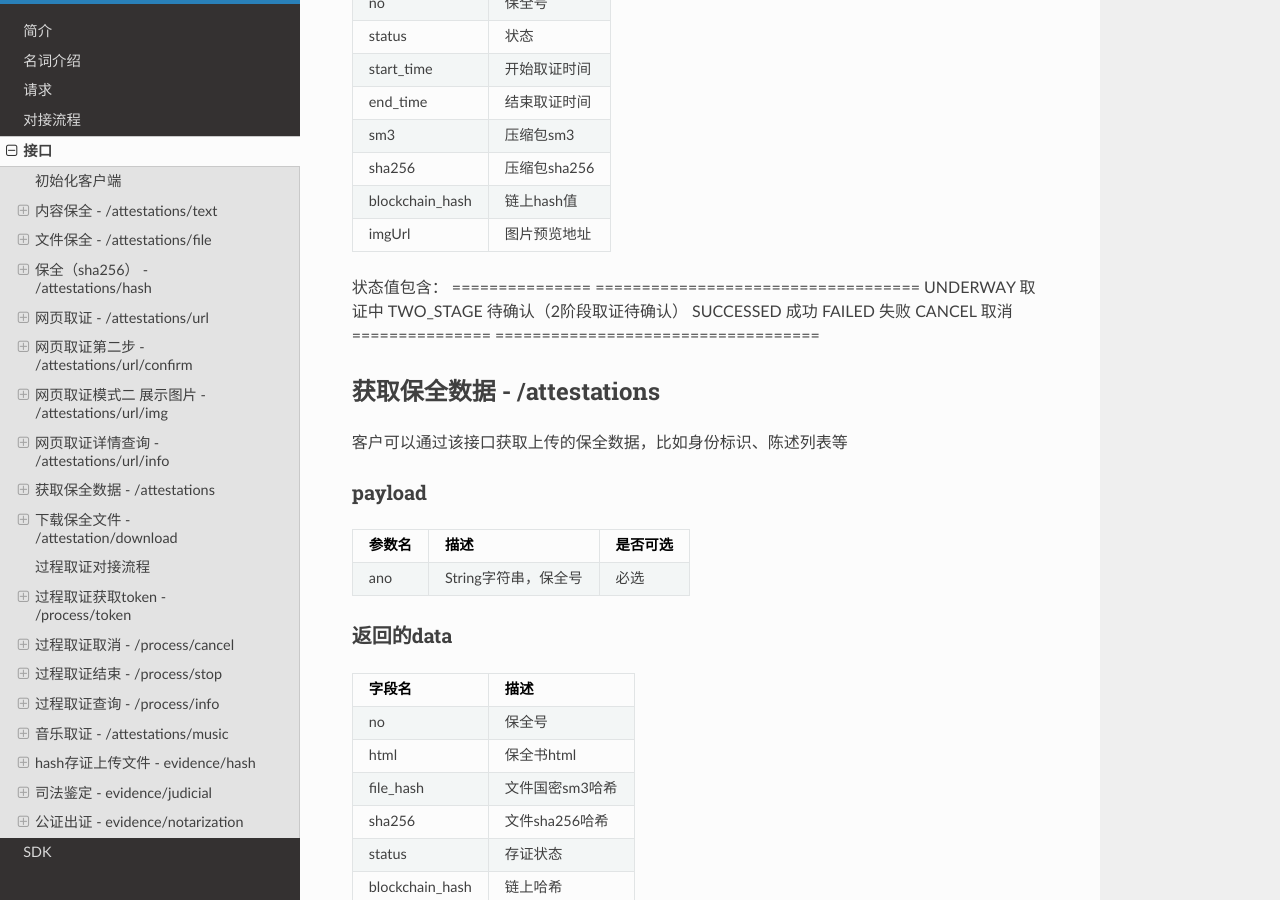
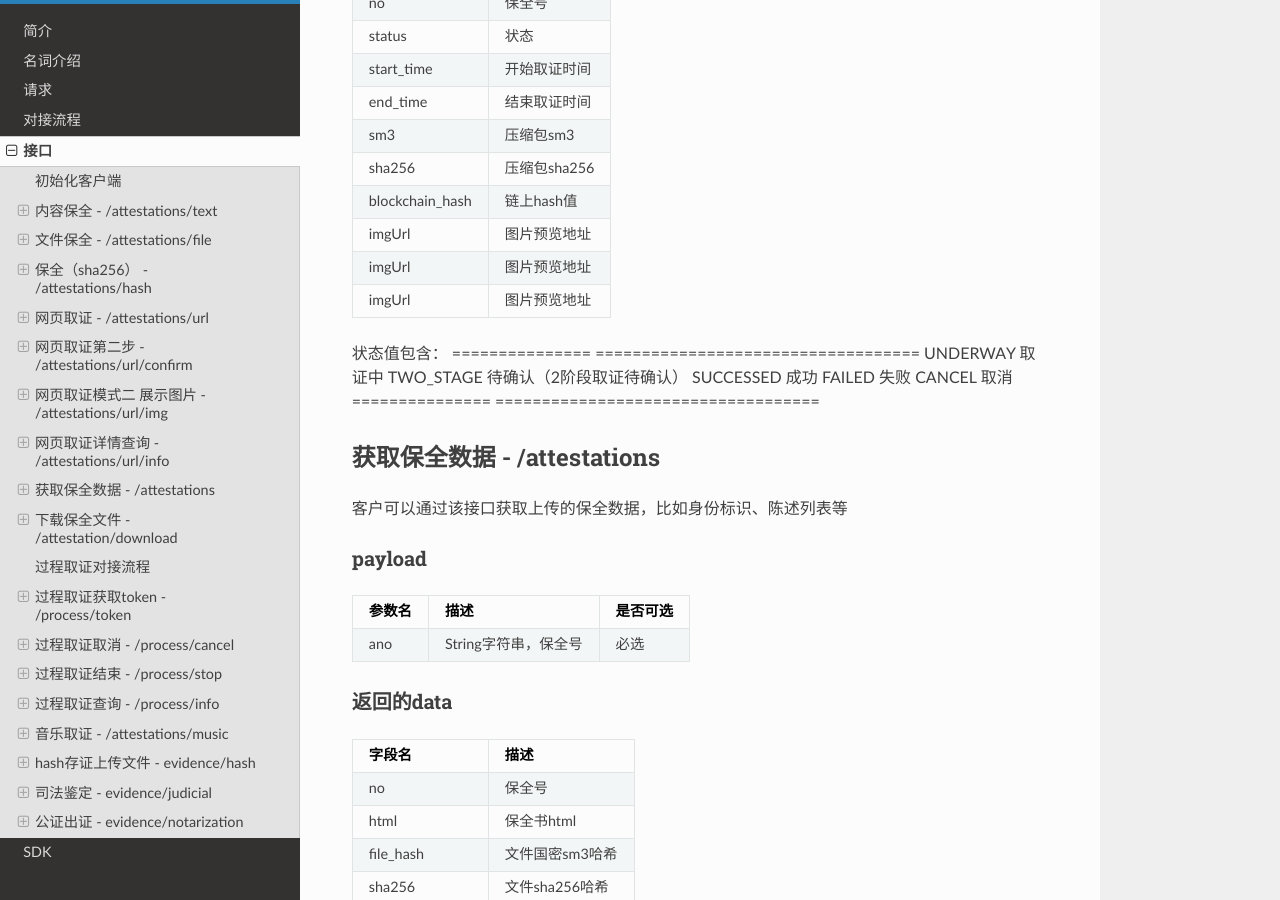
Before and after one commit to baoquan-hq/peacock-doc, a Sphinx documentation site: the page built from docs/api.rst, in a window 1280 px wide and 900 px high, scrolled down 4275 px. Built offline with Sphinx 7.4.7 and the Read the Docs theme 2.0.0, drawn with Linux system fonts in a browser that asks for light colours.

Commit message:
电子鉴定单

```diff
--- a/docs/api.rst
+++ b/docs/api.rst
@@ -204,6 +204,8 @@ end_time                                  结束取证时间
 sm3                                      压缩包sm3
 sha256                                   压缩包sha256
 blockchain_hash                              链上hash值
+imgUrl                                   图片预览地址
+imgUrl                                   图片预览地址
 imgUrl                                   图片预览地址
 ===================================  ====================================================================
 状态值包含：
```
